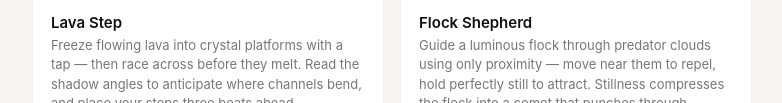
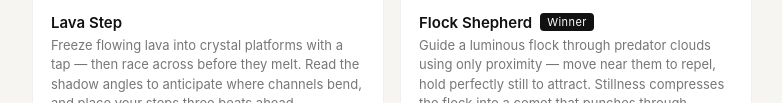
Before and after one commit to nishivector/games, a plain HTML site: page index.html in a window 1280 px wide. Shown: the part 413-516 px from the top of the page, without its empty margins (248-1030 px from the left). Drawn offline with Linux system fonts and the light colour scheme.

Commit message:
R14: flock-shepherd wins

```diff
--- a/index.html
+++ b/index.html
@@ -171,7 +171,7 @@
       <div class="game">
         <div class="game-thumb"><img src="https://nishivector.github.io/flock-shepherd/screenshot.png" alt="Flock Shepherd" /></div>
         <div class="game-body">
-          <div class="game-title-row"><span class="game-title">Flock Shepherd</span></div>
+          <div class="game-title-row"><span class="game-title">Flock Shepherd</span><span class="winner-badge">Winner</span></div>
           <p class="game-desc">Guide a luminous flock through predator clouds using only proximity — move near them to repel, hold perfectly still to attract. Stillness compresses the flock into a comet that punches through barriers.</p>
           <div class="game-links">
             <a class="link-play" href="https://nishivector.github.io/flock-shepherd/" target="_blank">Play</a>
```
